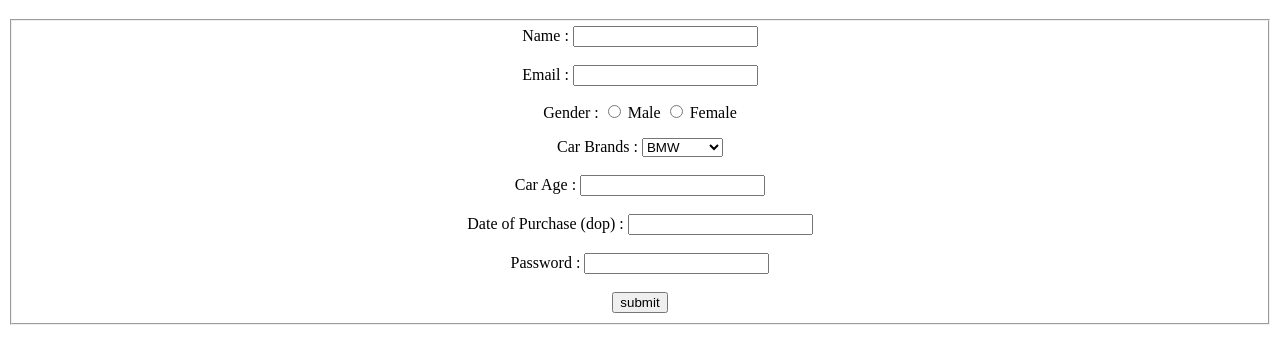
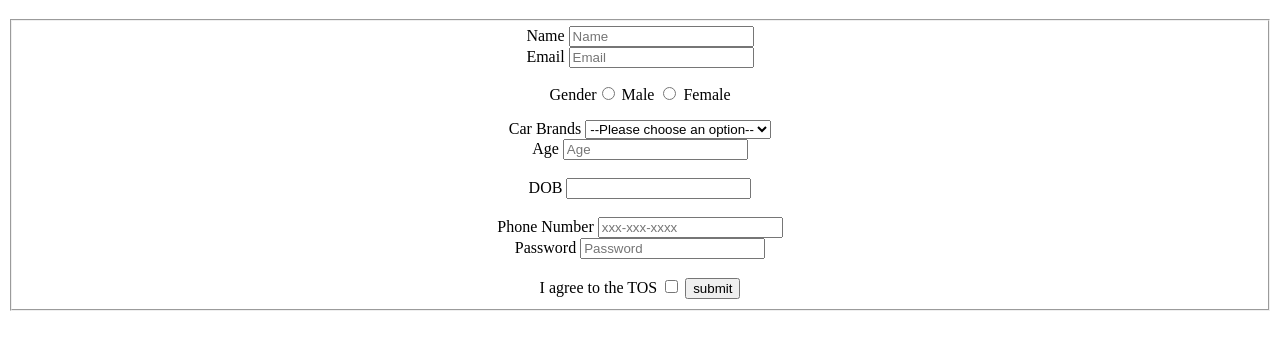
Before and after one commit to acciojob/signup-form-car-srimythri1018, a website: page main.html in a window 1280 px wide. Shown: the part 61-424 px from the top of the page. Drawn offline with Linux system fonts and the light colour scheme.

Commit message:
created a submission

```diff
--- a/main.html
+++ b/main.html
@@ -11,26 +11,31 @@
 	<form action="/action_page.php" method="post">
 	<center><fieldset>
 
-		<label for="name">Name :  </label>
-		<input type="text" id="name" name="Name" required><br><br>
-		<label for="email">Email :  </label>
-		<input type="text" id="email" name="email" required><br>
-		<p>Gender :  <input type="radio" name="gender" required>
+		<label for="name">Name</label>
+		<input type="text" id="name" name="Name" required placeholder="Name"></br>
+		<label for="email">Email</label>
+		<input type="text" id="email" name="email" required placeholder="Email"><br>
+		<p>Gender<input type="radio" name="gender" required>
 			<label for="male">Male</label>
 			<input type="radio" name="gender" required>
 			<label for="female">Female</label></p>
-		    <label for="cars">Car Brands :  </label>
-		    <select id="cars">
+		    <label for="cars">Car Brands</label>
+		    <select id="cars" >
+			<option label="--Please choose an option--"></option>
 			<option label="BMW">BMW</option>
 			<option label="Audi">Audi</option>
 			<option label="Mercedez">Mercedez</option>
-			</select><br><br>
-		    <label for="carage">Car Age :  </label>
-			<input type="text" id="carage" name="carage" required><br><br>
-		    <label for="dop">Date of Purchase (dop) :  </label>
+			</select></br>
+		    <label for="age">Age</label>
+			<input type="text" id="age" name="age" required placeholder="Age"><br><br>
+		    <label for="dob">DOB</label>
 			<input type="text" id="dop" name="dop" required><br><br>
-            <label for="password">Password :  </label>
-			<input type="text" id="password" name="password" required><br><br>
+		<label for="number">Phone Number</label>
+		<input type="number" id="tel" name="tel" required placeholder="xxx-xxx-xxxx"></br>
+            <label for="password">Password</label>
+			<input type="text" id="password" name="password" required placeholder="Password"><br><br>
+		<label for="checkbox">I agree to the TOS</label>
+		<input type="checkbox" id="tos" name="checkbox" required>
 		    <button type="submit">submit</button>
 
 	</fieldset></center>
```
